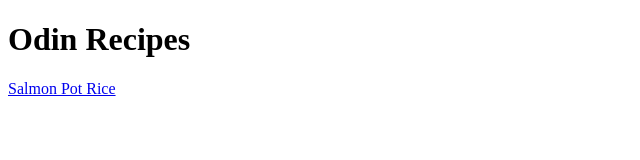
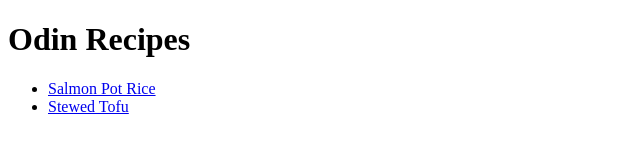
Before and after one commit to leserenityu/odin-recipes, a plain HTML site: page index.html in a window 1280 px wide. Shown: the whole page, without its empty margins (0-640 px from the left). Drawn offline with Linux system fonts and the light colour scheme.

Commit message:
Add stewed-tofu.html link

```diff
--- a/index.html
+++ b/index.html
@@ -7,6 +7,9 @@
 
     <body>
         <h1>Odin Recipes</h1>
-        <a href="./recipes/salmon-pot-rice.html">Salmon Pot Rice</a>
+        <ul>
+            <li><a href="./recipes/salmon-pot-rice.html">Salmon Pot Rice</a></li>
+            <li><a href="./recipes/stewed-tofu.html">Stewed Tofu</a></li>
+        </ul>
     </body>
 </html>
```
